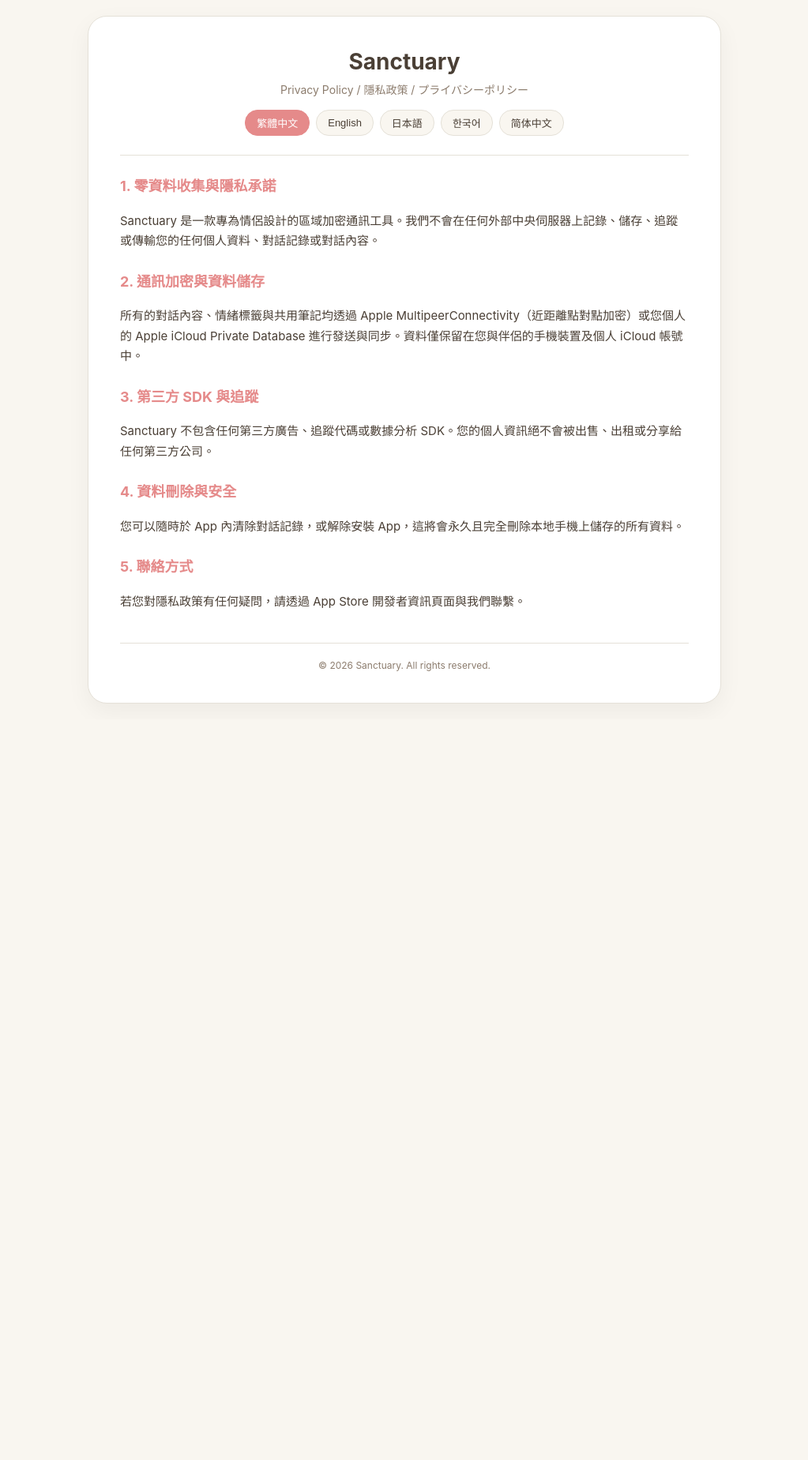
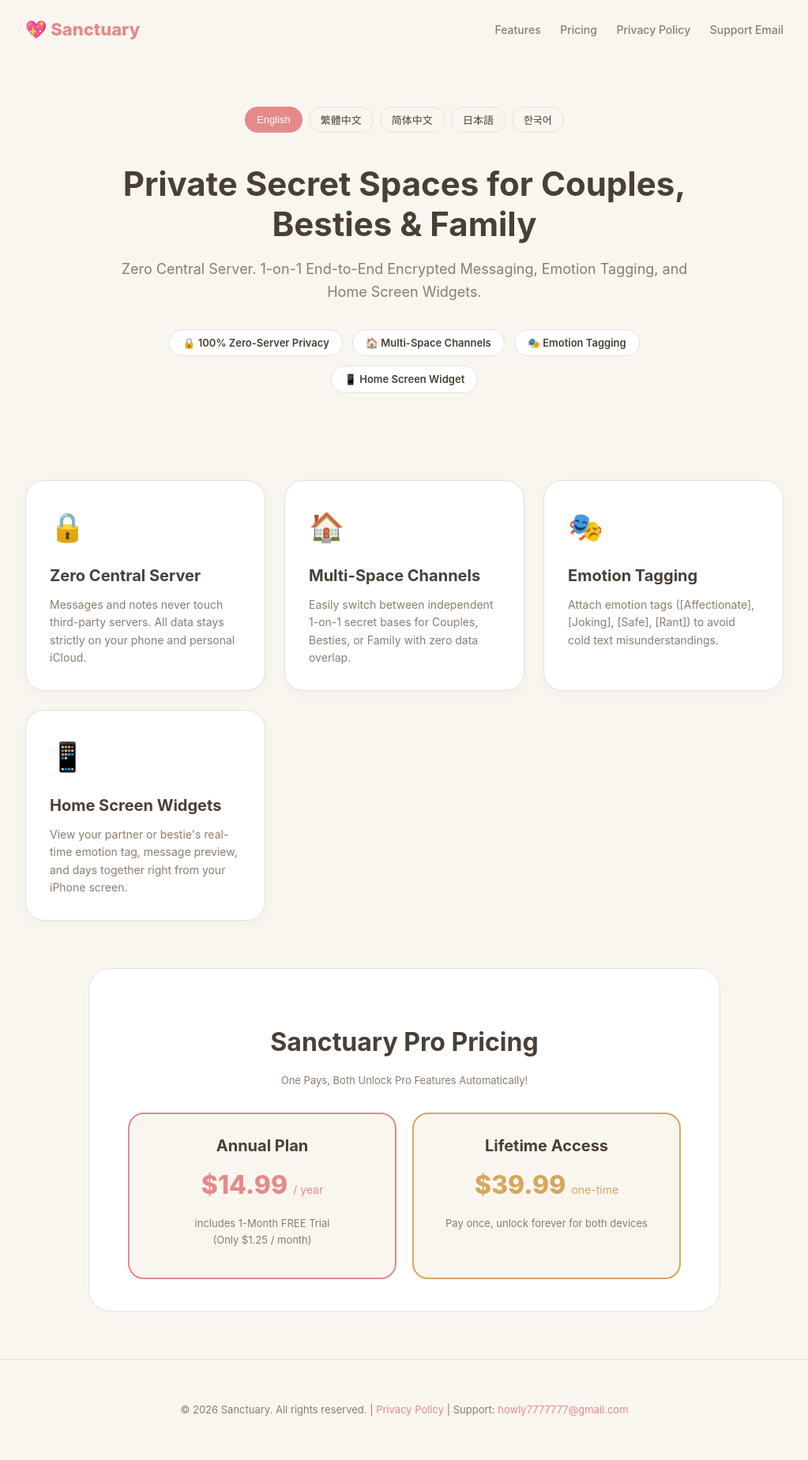
Before and after one commit to howly7777777-svg/sanctuaryaegis, a plain HTML site: page index.html in a window 1280 px wide. Shown: the whole page at 79% size, without its empty margins (128-1151 px from the left). Before the commit the page ends 911 px from the top, so only its background shows below. Drawn offline with Linux system fonts and the light colour scheme.

Commit message:
Add files via upload

```diff
--- a/index.html
+++ b/index.html
@@ -1,9 +1,10 @@
 <!DOCTYPE html>
-<html lang="zh-TW">
+<html lang="en">
 <head>
     <meta charset="UTF-8">
     <meta name="viewport" content="width=device-width, initial-scale=1.0">
-    <title>Sanctuary - Privacy Policy / 隱私政策</title>
+    <title>Sanctuary — Private Secret Spaces for Couples, Besties & Family</title>
+    <meta name="description" content="Sanctuary is a zero-server, 1-on-1 private messenger with emotion tagging, home screen widgets, and shared notes. Designed for couples, best friends, and family.">
     <style>
         :root {
             --bg-color: #F9F6F0;
@@ -11,47 +12,81 @@
             --text-primary: #4A3F35;
             --text-secondary: #8C7C6D;
             --accent-color: #E58A8A;
+            --accent-gold: #D4A85C;
             --border-color: #E5E1D8;
         }
+        * { box-sizing: border-box; }
         body {
             font-family: -apple-system, BlinkMacSystemFont, "Segoe UI", Roboto, Helvetica, Arial, sans-serif;
             background-color: var(--bg-color);
             color: var(--text-primary);
             margin: 0;
+            padding: 0;
+            line-height: 1.6;
+        }
+        nav {
+            max-width: 1000px;
+            margin: 0 auto;
             padding: 20px;
             display: flex;
+            justify-content: space-between;
+            align-items: center;
+        }
+        .logo {
+            font-size: 22px;
+            font-weight: 800;
+            color: var(--accent-color);
+            text-decoration: none;
+            display: flex;
+            align-items: center;
+            gap: 8px;
+        }
+        .nav-links a {
+            color: var(--text-secondary);
+            text-decoration: none;
+            margin-left: 20px;
+            font-size: 14px;
+            font-weight: 500;
+        }
+        .nav-links a:hover { color: var(--accent-color); }
+        .hero {
+            text-align: center;
+            padding: 60px 20px 40px;
+            max-width: 800px;
+            margin: 0 auto;
+        }
+        .hero h1 {
+            font-size: 42px;
+            line-height: 1.2;
+            color: var(--text-primary);
+            margin-bottom: 16px;
+        }
+        .hero p {
+            font-size: 18px;
+            color: var(--text-secondary);
+            margin-bottom: 32px;
+        }
+        .badge-list {
+            display: flex;
             justify-content: center;
+            gap: 12px;
+            flex-wrap: wrap;
+            margin-bottom: 30px;
         }
-        .container {
-            max-width: 720px;
-            width: 100%;
-            background: var(--card-bg);
-            padding: 40px;
-            border-radius: 24px;
-            box-shadow: 0 10px 30px rgba(0,0,0,0.05);
+        .badge-item {
+            background: #FFFFFF;
             border: 1px solid var(--border-color);
-        }
-        .header {
-            text-align: center;
-            border-bottom: 1px solid var(--border-color);
-            padding-bottom: 24px;
-            margin-bottom: 24px;
-        }
-        .header h1 {
+            padding: 6px 16px;
+            border-radius: 20px;
+            font-size: 13px;
+            font-weight: 600;
             color: var(--text-primary);
-            font-size: 28px;
-            margin: 0 0 8px 0;
-        }
-        .header p {
-            color: var(--text-secondary);
-            font-size: 14px;
-            margin: 0;
         }
         .lang-select {
             display: flex;
             justify-content: center;
             gap: 8px;
-            margin-top: 16px;
+            margin-bottom: 40px;
             flex-wrap: wrap;
         }
         .lang-btn {
@@ -62,138 +97,226 @@
             border-radius: 16px;
             cursor: pointer;
             font-size: 13px;
-            transition: all 0.2s;
         }
         .lang-btn.active, .lang-btn:hover {
             background: var(--accent-color);
             color: #FFF;
             border-color: var(--accent-color);
         }
-        .content {
-            line-height: 1.7;
-            font-size: 15px;
+        .features {
+            max-width: 1000px;
+            margin: 40px auto;
+            padding: 0 20px;
+            display: grid;
+            grid-template-columns: repeat(auto-fit, minmax(280px, 1fr));
+            gap: 24px;
         }
-        .content h2 {
+        .feature-card {
+            background: var(--card-bg);
+            padding: 30px;
+            border-radius: 24px;
+            border: 1px solid var(--border-color);
+            box-shadow: 0 4px 15px rgba(0,0,0,0.03);
+        }
+        .feature-icon {
+            font-size: 36px;
+            margin-bottom: 16px;
+        }
+        .feature-card h3 {
+            font-size: 20px;
+            margin: 0 0 10px 0;
+            color: var(--text-primary);
+        }
+        .feature-card p {
+            font-size: 14px;
+            color: var(--text-secondary);
+            margin: 0;
+        }
+        .pricing {
+            max-width: 800px;
+            margin: 60px auto;
+            padding: 40px 20px;
+            background: var(--card-bg);
+            border-radius: 28px;
+            border: 1px solid var(--border-color);
+            text-align: center;
+        }
+        .pricing h2 {
+            font-size: 32px;
+            margin-bottom: 10px;
+        }
+        .pricing-grid {
+            display: flex;
+            gap: 20px;
+            justify-content: center;
+            flex-wrap: wrap;
+            margin-top: 30px;
+        }
+        .price-card {
+            flex: 1;
+            min-width: 250px;
+            max-width: 340px;
+            padding: 24px;
+            border-radius: 20px;
+            background: var(--bg-color);
+            border: 2px solid var(--accent-color);
+        }
+        .price-card.lifetime {
+            border-color: var(--accent-gold);
+        }
+        .price-card h4 {
+            font-size: 20px;
+            margin: 0 0 8px 0;
+        }
+        .price-val {
+            font-size: 32px;
+            font-weight: 800;
             color: var(--accent-color);
-            font-size: 18px;
-            margin-top: 24px;
+            margin-bottom: 8px;
         }
-        .lang-section {
-            display: none;
-        }
-        .lang-section.active {
-            display: block;
+        .price-card.lifetime .price-val { color: var(--accent-gold); }
+        .subtext {
+            font-size: 13px;
+            color: var(--text-secondary);
         }
         .footer {
-            margin-top: 40px;
             text-align: center;
-            font-size: 12px;
+            padding: 40px 20px;
+            font-size: 13px;
             color: var(--text-secondary);
             border-top: 1px solid var(--border-color);
-            padding-top: 20px;
         }
+        .footer a { color: var(--accent-color); text-decoration: none; }
+        .lang-section { display: none; }
+        .lang-section.active { display: block; }
     </style>
 </head>
 <body>
-    <div class="container">
-        <div class="header">
-            <h1>Sanctuary</h1>
-            <p>Privacy Policy / 隱私政策 / プライバシーポリシー</p>
+    <nav>
+        <a href="#" class="logo">💖 Sanctuary</a>
+        <div class="nav-links">
+            <a href="#features">Features</a>
+            <a href="#pricing">Pricing</a>
+            <a href="privacy.html">Privacy Policy</a>
+            <a href="mailto:howly7777777@gmail.com">Support Email</a>
+        </div>
+    </nav>
+
+    <div class="hero">
         <div class="lang-select">
-                <button class="lang-btn active" onclick="switchLang('zh-TW')">繁體中文</button>
-                <button class="lang-btn" onclick="switchLang('en')">English</button>
+            <button class="lang-btn active" onclick="switchLang('en')">English</button>
+            <button class="lang-btn" onclick="switchLang('zh-TW')">繁體中文</button>
+            <button class="lang-btn" onclick="switchLang('zh-CN')">简体中文</button>
             <button class="lang-btn" onclick="switchLang('ja')">日本語</button>
             <button class="lang-btn" onclick="switchLang('ko')">한국어</button>
-                <button class="lang-btn" onclick="switchLang('zh-CN')">简体中文</button>
+        </div>
+
+        <!-- English -->
+        <div id="en" class="lang-section active">
+            <h1>Private Secret Spaces for Couples, Besties & Family</h1>
+            <p>Zero Central Server. 1-on-1 End-to-End Encrypted Messaging, Emotion Tagging, and Home Screen Widgets.</p>
+            <div class="badge-list">
+                <div class="badge-item">🔒 100% Zero-Server Privacy</div>
+                <div class="badge-item">🏠 Multi-Space Channels</div>
+                <div class="badge-item">🎭 Emotion Tagging</div>
+                <div class="badge-item">📱 Home Screen Widget</div>
             </div>
         </div>
 
-        <div class="content">
         <!-- 繁體中文 -->
-            <div id="zh-TW" class="lang-section active">
-                <h2>1. 零資料收集與隱私承諾</h2>
-                <p>Sanctuary 是一款專為情侶設計的區域加密通訊工具。我們不會在任何外部中央伺服器上記錄、儲存、追蹤或傳輸您的任何個人資料、對話記錄或對話內容。</p>
-
-                <h2>2. 通訊加密與資料儲存</h2>
-                <p>所有的對話內容、情緒標籤與共用筆記均透過 Apple MultipeerConnectivity（近距離點對點加密）或您個人的 Apple iCloud Private Database 進行發送與同步。資料僅保留在您與伴侶的手機裝置及個人 iCloud 帳號中。</p>
-
-                <h2>3. 第三方 SDK 與追蹤</h2>
-                <p>Sanctuary 不包含任何第三方廣告、追蹤代碼或數據分析 SDK。您的個人資訊絕不會被出售、出租或分享給任何第三方公司。</p>
-
-                <h2>4. 資料刪除與安全</h2>
-                <p>您可以隨時於 App 內清除對話記錄，或解除安裝 App，這將會永久且完全刪除本地手機上儲存的所有資料。</p>
-
-                <h2>5. 聯絡方式</h2>
-                <p>若您對隱私政策有任何疑問，請透過 App Store 開發者資訊頁面與我們聯繫。</p>
+        <div id="zh-TW" class="lang-section">
+            <h1>專屬情侶、閨密與家人的私密秘密基地</h1>
+            <p>零中央伺服器備份。1-to-1 點對點加密通訊、獨家語氣情緒標籤與桌面 Widget 小工具。</p>
+            <div class="badge-list">
+                <div class="badge-item">🔒 零伺服器極致隱私</div>
+                <div class="badge-item">🏠 多頻道獨立空間</div>
+                <div class="badge-item">🎭 語氣情緒標籤</div>
+                <div class="badge-item">📱 桌面 Widget 小工具</div>
+            </div>
         </div>
 
-            <!-- English -->
-            <div id="en" class="lang-section">
-                <h2>1. Zero Data Collection & Privacy Commitment</h2>
-                <p>Sanctuary is a private, encrypted communication app designed for couples. We do not log, store, track, or transfer any of your personal data, messages, or chat histories to any external central servers.</p>
-
-                <h2>2. Encryption & Data Storage</h2>
-                <p>All chat messages, emotion tags, and shared notes are sent and synchronized exclusively via Apple MultipeerConnectivity (P2P end-to-end encryption) or your personal Apple iCloud Private Database. Data remains strictly on your device and your personal iCloud account.</p>
-
-                <h2>3. Third-Party Analytics & Tracking</h2>
-                <p>Sanctuary contains no third-party advertisements, tracking software, or analytics SDKs. Your personal information is never sold, rented, or shared with any third party.</p>
-
-                <h2>4. Data Deletion</h2>
-                <p>You can clear your chat history anytime inside the app or delete the app completely, which permanently removes all locally stored data.</p>
-
-                <h2>5. Contact Us</h2>
-                <p>If you have any questions regarding this Privacy Policy, please contact us via the App Store developer support page.</p>
+        <!-- 簡體中文 -->
+        <div id="zh-CN" class="lang-section">
+            <h1>专属情侣、闺蜜与家人的私密秘密基地</h1>
+            <p>零中央服务器备份。1-to-1 点对点加密通讯、独家语气情绪标签与桌面 Widget 小工具。</p>
+            <div class="badge-list">
+                <div class="badge-item">🔒 零服务器极致隐私</div>
+                <div class="badge-item">🏠 多频道独立空间</div>
+                <div class="badge-item">🎭 语气情绪标签</div>
+                <div class="badge-item">📱 桌面 Widget 小工具</div>
+            </div>
         </div>
 
         <!-- 日本語 -->
         <div id="ja" class="lang-section">
-                <h2>1. 個人情報の収集ゼロとプライバシーの約束</h2>
-                <p>Sanctuaryはカップル向けのアノニマスかつ暗号化されたプライベートチャットアプリです。当社は、お客様の個人データ、メッセージ履歴、チャット内容を外部サーバーに記録、保存、追跡、または送信することはありません。</p>
-
-                <h2>2. 暗号化とデータ保管</h2>
-                <p>すべてのメッセージ、感情タグ、共有ノートは、Apple MultipeerConnectivity（P2P直接暗号化通信）または個人用Apple iCloud Private Databaseを介してのみ共有されます。データはお客様とパートナーのデバイスおよび個人のiCloudアカウントにのみ保存されます。</p>
-
-                <h2>3. サードパーティ追跡の排除</h2>
-                <p>Sanctuaryには、サードパーティの広告、追跡コード、または分析SDKは一切含まれていません。お客様の個人情報が第三者に販売、共有されることはありません。</p>
-
-                <h2>4. データの消去</h2>
-                <p>アプリ内でチャット履歴を削除するか、アプリをアンインストールすることで、端末に保存されているすべてのデータを完全に消去できます。</p>
+            <h1>恋人・親友・家族のための完全プライベート空間</h1>
+            <p>サーバー保存ゼロ。1-on-1暗号化チャット、感情タグ、ホーム画面ウィジェット対応。</p>
+            <div class="badge-list">
+                <div class="badge-item">🔒 サーバー保存ゼロ</div>
+                <div class="badge-item">🏠 マルチスペース対応</div>
+                <div class="badge-item">🎭 感情タグ機能</div>
+                <div class="badge-item">📱 ホーム画面ウィジェット</div>
+            </div>
         </div>
 
         <!-- 한국어 -->
         <div id="ko" class="lang-section">
-                <h2>1. 개인정보 수집 제로 및 정보 보호 프라이버시 약속</h2>
-                <p>Sanctuary는 커플을 위한 개인 암호화 프라이빗 메신저 앱입니다. 당사는 어떠한 개인 데이터, 메시지 기록 또는 대화 내용도 외부 중앙 서버에 저장, 추적 또는 전송하지 않습니다.</p>
-
-                <h2>2. 암호화 및 데이터 저장</h2>
-                <p>모든 대화 내용, 감정 태그 및 공유 메모는 Apple MultipeerConnectivity(P2P 암호화 통신) 또는 개인 Apple iCloud Private Database를 통해서만 전송 및 동기화됩니다.</p>
-
-                <h2>3. 제3자 추적 없음</h2>
-                <p>Sanctuary에는 어떠한 제3자 광고, 추적 코드 또는 분석 SDK도 포함되어 있지 않습니다.</p>
-
-                <h2>4. 데이터 삭제</h2>
-                <p>앱 내에서 대화 기록을 삭제하거나 앱을 삭제하면 기기에 저장된 모든 데이터가 완전히 삭제됩니다.</p>
+            <h1>연인, 절친, 가족을 위한 프라이빗 비밀 공간</h1>
+            <p>중앙 서버 저장 제로. 1대1 종단간 암호화 대화, 감정 태그, 홈 화면 위젯 지원.</p>
+            <div class="badge-list">
+                <div class="badge-item">🔒 서버 저장 제로</div>
+                <div class="badge-item">🏠 다중 공간 지원</div>
+                <div class="badge-item">🎭 감정 태그 기능</div>
+                <div class="badge-item">📱 홈 화면 위젯</div>
+            </div>
+        </div>
     </div>
 
-            <!-- 简体中文 -->
-            <div id="zh-CN" class="lang-section">
-                <h2>1. 零数据收集与隐私承诺</h2>
-                <p>Sanctuary 是一款专为情侣设计的私密加密通讯工具。我们不会在任何外部中央服务器上记录、存储、追踪或传输您的任何个人数据或聊天记录。</p>
+    <!-- Features Section -->
+    <div class="features" id="features">
+        <div class="feature-card">
+            <div class="feature-icon">🔒</div>
+            <h3>Zero Central Server</h3>
+            <p>Messages and notes never touch third-party servers. All data stays strictly on your phone and personal iCloud.</p>
+        </div>
+        <div class="feature-card">
+            <div class="feature-icon">🏠</div>
+            <h3>Multi-Space Channels</h3>
+            <p>Easily switch between independent 1-on-1 secret bases for Couples, Besties, or Family with zero data overlap.</p>
+        </div>
+        <div class="feature-card">
+            <div class="feature-icon">🎭</div>
+            <h3>Emotion Tagging</h3>
+            <p>Attach emotion tags ([Affectionate], [Joking], [Safe], [Rant]) to avoid cold text misunderstandings.</p>
+        </div>
+        <div class="feature-card">
+            <div class="feature-icon">📱</div>
+            <h3>Home Screen Widgets</h3>
+            <p>View your partner or bestie's real-time emotion tag, message preview, and days together right from your iPhone screen.</p>
+        </div>
+    </div>
 
-                <h2>2. 通讯加密与数据存储</h2>
-                <p>所有的聊天内容、情绪标签与共享笔记均通过 Apple MultipeerConnectivity（点对点加密）或您个人的 Apple iCloud Private Database 进行传输。数据仅保留在您与伴侣的手机设备及个人 iCloud 账号中。</p>
+    <!-- Pricing Section -->
+    <div class="pricing" id="pricing">
+        <h2>Sanctuary Pro Pricing</h2>
+        <p class="subtext">One Pays, Both Unlock Pro Features Automatically!</p>
 
-                <h2>3. 无第三方 SDK 追踪</h2>
-                <p>Sanctuary 不包含任何第三方广告或数据分析 SDK。您的个人信息绝不会被出售、出租或分享给任何第三方。</p>
-
-                <h2>4. 数据删除</h2>
-                <p>您可以随时在 App 内清除聊天记录，或卸载 App，这将永久且完全删除本地手机上存储的所有数据。</p>
+        <div class="pricing-grid">
+            <div class="price-card">
+                <h4>Annual Plan</h4>
+                <div class="price-val">$14.99 <span style="font-size:14px;font-weight:400;">/ year</span></div>
+                <p class="subtext">includes 1-Month FREE Trial<br>(Only $1.25 / month)</p>
+            </div>
+            <div class="price-card lifetime">
+                <h4>Lifetime Access</h4>
+                <div class="price-val">$39.99 <span style="font-size:14px;font-weight:400;">one-time</span></div>
+                <p class="subtext">Pay once, unlock forever for both devices</p>
+            </div>
         </div>
     </div>
 
     <div class="footer">
-            &copy; 2026 Sanctuary. All rights reserved.
-        </div>
+        <p>&copy; 2026 Sanctuary. All rights reserved. | <a href="privacy.html">Privacy Policy</a> | Support: <a href="mailto:howly7777777@gmail.com">howly7777777@gmail.com</a></p>
     </div>
 
     <script>
```
Also changed, not shown: privacy.html (added, +230 -0 lines). Lines whose indentation alone changed are shown as unchanged.
